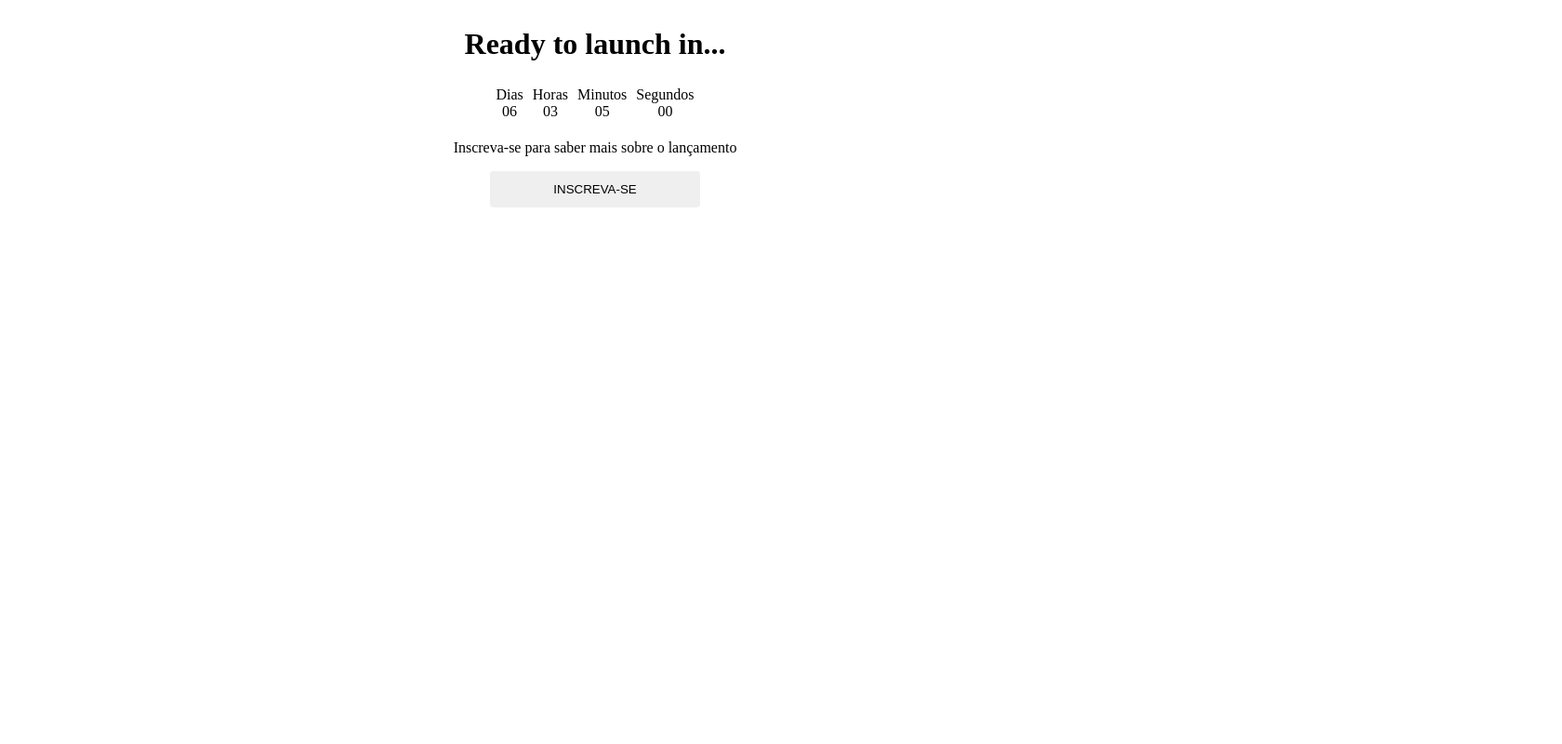
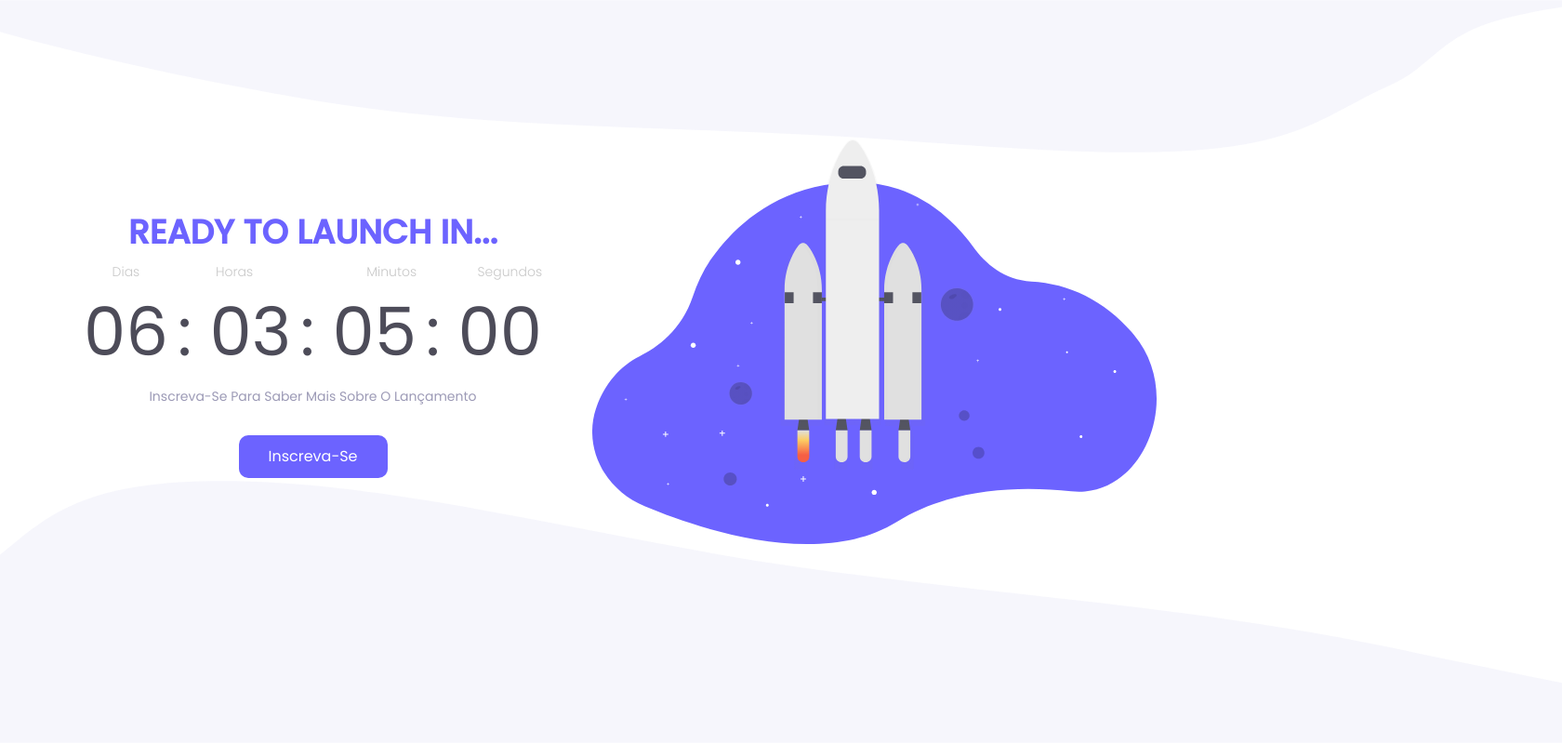
Before and after one commit to Alihdnz/countdown, a plain HTML site: page index.html in a window 1280 px wide. Shown: the whole page at 93% size, 1680 px wide, since content can reach past the window. Drawn offline with Linux system fonts and the light colour scheme.

Commit message:
implementação de funções e estilo

```diff
--- a/app.js
+++ b/app.js
@@ -22,12 +22,11 @@ var interval =  setInterval(function(){
     //output the result in an elemente with id="countdown"
 
 
-        document.getElementById("days").innerHTML = ( "00" + days ).slice(-2);
-        document.getElementById("hours").innerHTML = ( "00" + hours ).slice(-2) ;
-        document.getElementById("minutes").innerHTML = ( "00" + minutes ).slice(-2);
-        document.getElementById("seconds").innerHTML = ( "00" + seconds ).slice(-2);
+        document.getElementById("days").innerHTML =  ( "00" + days ).slice(-2) ;
+        document.getElementById("hours").innerHTML = " : " + ( "00" + hours ).slice(-2);
+        document.getElementById("minutes").innerHTML = " : " +  ( "00" + minutes ).slice(-2);
+        document.getElementById("seconds").innerHTML = " : " + ( "00" + seconds ).slice(-2);
 
-        ("0000" + this.value).slice(-4)
 
     // if the count down is over, write some text
 
@@ -38,3 +37,12 @@ var interval =  setInterval(function(){
     // }
 
 }, 1000)
+
+
+
+//modal controller
+
+function switchModal() {
+
+    document.getElementById("modalContainer").classList.toggle("active");
+}
--- a/elements.css
+++ b/elements.css
@@ -20,6 +20,10 @@
     align-items: center;
 }
 
+.itens.flex-end {
+    align-items: flex-end;
+}
+
 .content.center{
     justify-content: center;
 }
@@ -36,15 +40,37 @@
     flex-direction: row;
 }
 
+.input {
+    width: 300px;
+    height: 46px;
+    border-radius: 10px;
+    background: none;
+    font-size: 16px;
+    font-weight: 400;
+    margin: 6px;
+    border: 2px solid var(--black);
+    padding: 4px;
+}
+
 .button {
+    margin-top: 31px;
     text-align: center;
-    text-transform: uppercase;
-    width: 226px;
-    height: 39px;
+    text-transform: capitalize;
+    width: 160px;
+    height: 46px;
     border: none;
-    border-radius: 4px;
-    ;
+    border-radius: 10px;
+    background-color: var(--purple);
     transition: .1s cubic-bezier(.17,.67,.83,.67);
+    color: white;
+    font-weight: 400;
+    font-size: 16px;
+    cursor: pointer;
+
+}
+
+.button:hover {
+    background-color: #5e57e0;
 }
 
 .item {
--- a/index.html
+++ b/index.html
@@ -6,33 +6,53 @@
     <meta name="viewport" content="width=device-width, initial-scale=1.0">
     <script src="app.js"></script>
     <link rel="stylesheet" href="elements.css">
+    <link rel="stylesheet" href="style.css">
+    <link rel="preconnect" href="https://fonts.googleapis.com">
+    <link rel="preconnect" href="https://fonts.gstatic.com" crossorigin>
+    <link href="https://fonts.googleapis.com/css2?family=Poppins:wght@300;400;500&display=swap" rel="stylesheet">
 
     <title>countdown</title>
 </head>
 <body>
 
+
+    <div class="topImage"></div>
+    <div id="modalContainer" class="modalContainer flex itens content center">
+
+    <div class="modal">
+        <a id="closeModal" onclick="switchModal()" href="#"> close</a>
+        <form class="flex itens content center column">
+            <input class="input" type="text" placeholder="Name">
+            <input class="input" type="email" placeholder="Your best e-mail">
+            <button class="button">Enviar</button>
+        </form>
+    </div>
+    </div>
+
+    <div class="container flex itens content center">
         <div class="countdownContainer flex itens center column">
 
             <h1>Ready to launch in...</h1>
 
-        <div class="container flex row">
+            <div class="section flex row">
 
-            <div class="item containerDays flex column itens center">
+                <div class="item containerDays flex itens center column">
                     <span>Dias</span>
                     <div id="days"></div>
+
                 </div>
 
-            <div class="item containerHours flex column itens center">
+                <div class="item containerHours flex itens center column">
                     <span>Horas</span>
                     <div id="hours"></div>
                 </div>
 
-            <div class="item containerMinutes flex column itens center">
+                <div class="item containerMinutes flex itens flex-end column">
                     <span>Minutos</span>
                     <div id="minutes"></div>
                 </div>
 
-            <div class="item containerSeconds flex column itens center">
+                <div class="item containerSeconds flex itens flex-end column">
                     <span>Segundos</span>
                     <div id="seconds"></div>
                 </div>
@@ -42,7 +62,13 @@
 
             <p>Inscreva-se para saber mais sobre o lançamento</p>
 
-        <button class="button">Inscreva-se</button>
+            <button  id="subscribeButton" onclick="switchModal()" class="button">Inscreva-se</button>
         </div>
+
+         <img class="rocket" src="./images/rocket.svg" alt="rocket">
+    </div>
+    <div class="bottomImage"></div>
+
+
 </body>
 </html>
--- /dev/null
+++ b/style.css
@@ -0,0 +1,152 @@
+:root {
+    --black: #4D4C59;
+    --purple: #6C63FF;
+      --light-grey: #C8C8C8;
+    --text-color: #9C9AB6;
+  }
+
+  * {
+      margin: 0px;
+      padding: 0px;
+      box-sizing: border-box;
+      font-family: 'Poppins', sans-serif;
+      overflow-x: hidden;
+  }
+
+  .topImage {
+    position: absolute;
+    width: 1680px;
+    height: 164px;
+    left: 0px;
+    top: 0px;
+	background: url(./images/top-image.svg) center no-repeat;
+	background-size: contain;
+	color: transparent;
+	text-shadow: none;
+	-webkit-box-shadow: none;
+	box-shadow: none;
+    z-index: -99;
+  }
+  .bottomImage {
+    position: absolute;
+    width: 1680px;
+    height: 285px;
+    left: 0px;
+    bottom: 0px;
+	background: url(./images/bottom-image.svg) center no-repeat;
+	background-size: contain;
+	color: transparent;
+	text-shadow: none;
+	-webkit-box-shadow: none;
+	box-shadow: none;
+    z-index: -99;
+  }
+
+  .rocket {
+    width: 607px;
+    height: 435px;
+        z-index: 999;
+
+  }
+
+  .container {
+      margin-top: 150px;
+  }
+
+  @media  screen and (min-width: 1600px) {
+    .topImage {
+        height: 164px;
+    }
+}
+.countdownContainer {
+    z-index: 99;
+    width: 600px;
+}
+
+.countdownContainer h1 {
+    font-size: 36px;
+    font-weight: 700;
+    text-transform: uppercase;
+    color: var(--purple);
+}
+
+.countdownContainer p {
+    font-weight: 400;
+    font-size: 14px;
+    text-transform: capitalize;
+    color: var(--text-color);
+}
+
+.item{
+    align-items: center;
+}
+
+.item span {
+    font-weight: 300;
+    font-size: 14px;
+    text-transform: capitalize;
+    color: var(--light-grey);
+}
+
+.item div {
+   font-weight: 400;
+   font-size: 72px;
+   color: var(--black);
+}
+
+.modal {
+
+
+    position: absolute;
+    width: 500px;
+    height: 346px;
+    border-radius: 10px;
+    background: #ffffff;
+
+    z-index: 9999;
+}
+
+.modal form {
+    margin-top: 50px;
+}
+
+#closeModal {
+    text-decoration: none;
+    color: var(--light-grey);
+    margin: 5px;
+    transition: .1s cubic-bezier(.17,.67,.83,.67);
+}
+
+#closeModal:hover {
+    color: var(--black);
+}
+
+.modalContainer {
+    position: fixed;
+    background-color: #323232a5;
+    width: 100%;
+    height: 100%;
+    z-index: 9999;
+    visibility: hidden;
+    opacity: 0;
+}
+
+.modalContainer.active {
+    opacity: 1;
+    visibility: visible;
+}
+
+@keyframes modal {
+    from {
+        opacity: 0;
+        transform: translate3d(0, -60, 0);
+    }
+     to {
+         opacity: 1;
+         transform: translate3d(0, 0, 0);
+     }
+}
+
+.active .modal{
+    animation: modal 500ms;
+}
```
Lines whose indentation alone changed are shown as unchanged.
